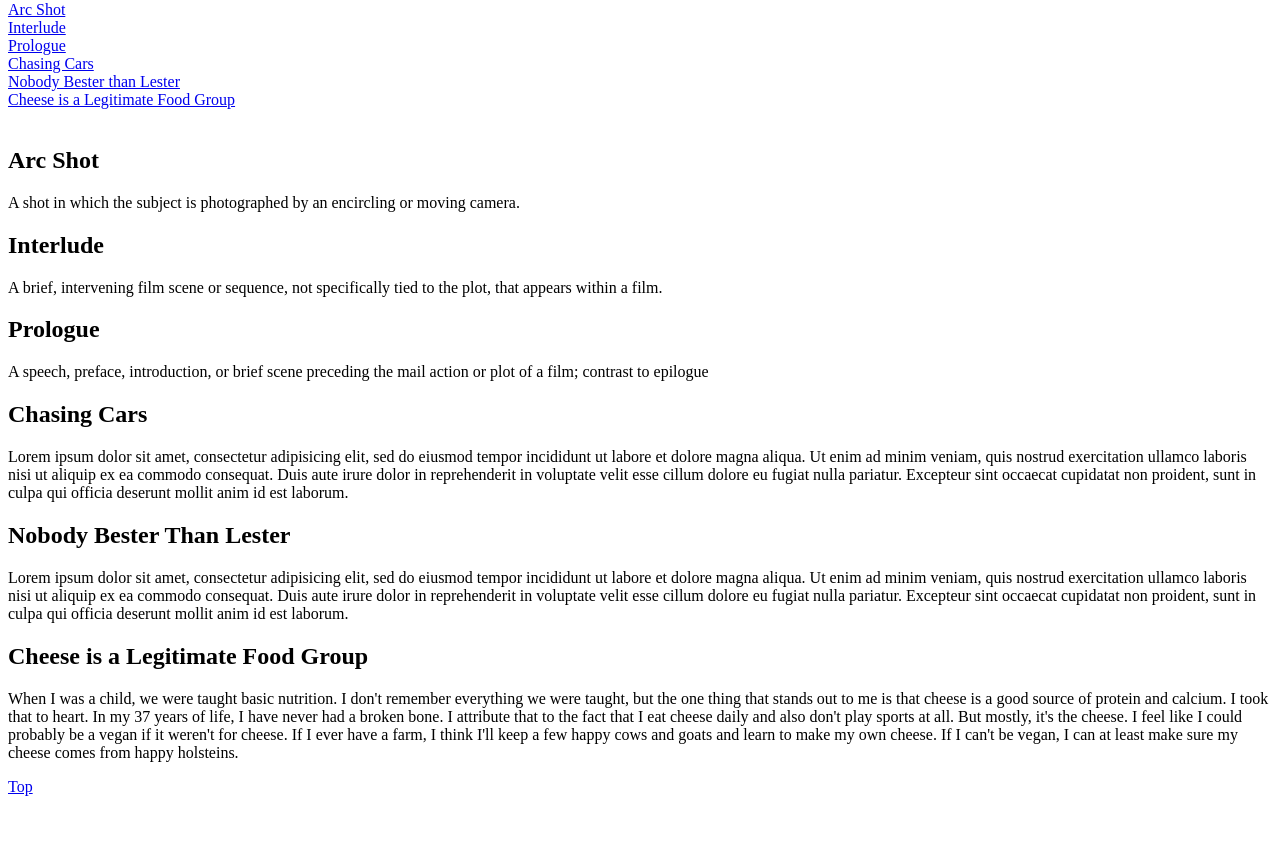
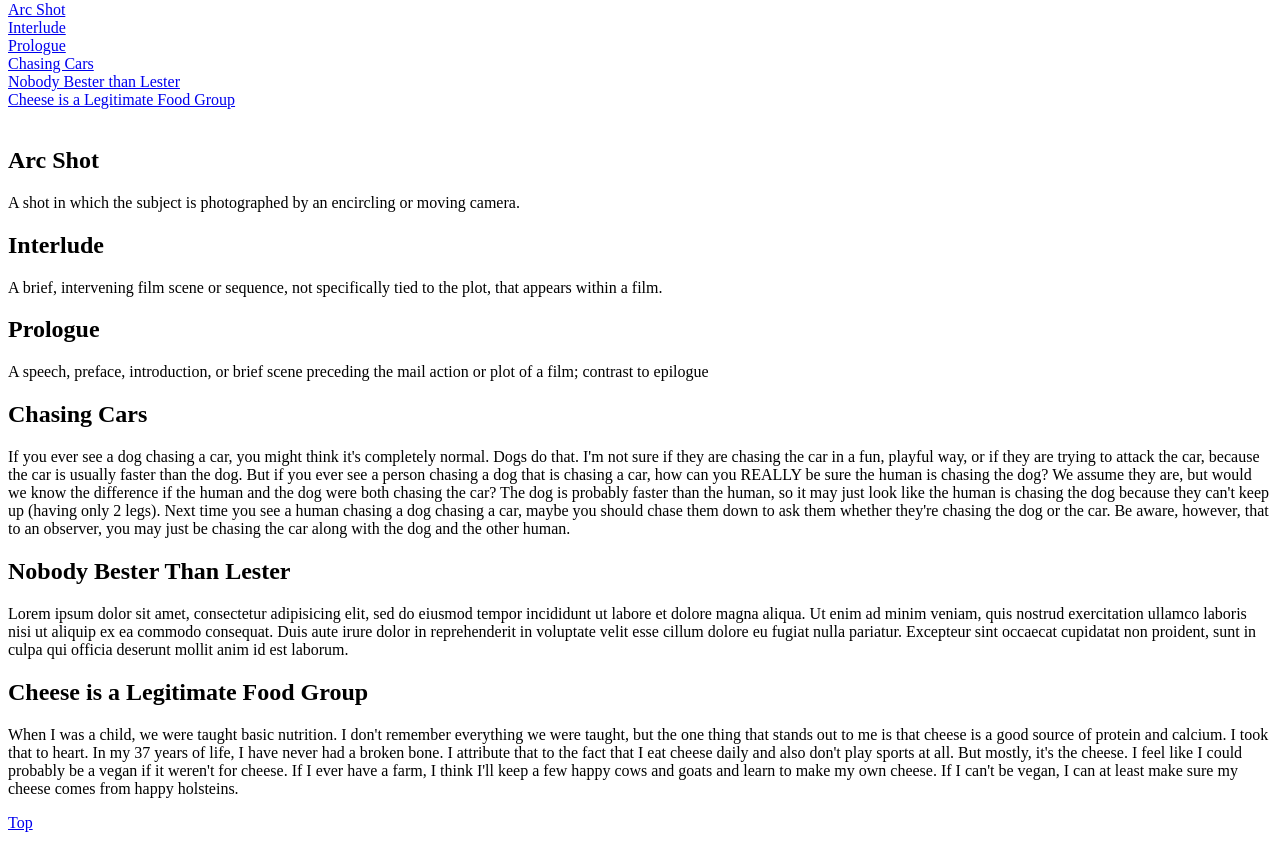
Before and after one commit to Dkeown/Jump-Links, a plain HTML site: page index.html in a window 1280 px wide. Shown: the part 79-927 px from the top of the page. Before the commit the page ends 891 px from the top, so only its background shows below. Drawn offline with Linux system fonts and the light colour scheme.

Commit message:
Edited for Chasing Cars dilemma

```diff
--- a/index.html
+++ b/index.html
@@ -26,7 +26,7 @@
     <h2 id="prologue">Prologue</h2>
       <p>A speech, preface, introduction, or brief scene preceding the mail action or plot of a film; contrast to epilogue</p>
     <h2 id="chasing_cars">Chasing Cars</h2>
-      <p>Lorem ipsum dolor sit amet, consectetur adipisicing elit, sed do eiusmod tempor incididunt ut labore et dolore magna aliqua. Ut enim ad minim veniam, quis nostrud exercitation ullamco laboris nisi ut aliquip ex ea commodo consequat. Duis aute irure dolor in reprehenderit in voluptate velit esse cillum dolore eu fugiat nulla pariatur. Excepteur sint occaecat cupidatat non proident, sunt in culpa qui officia deserunt mollit anim id est laborum.</p>
+      <p>If you ever see a dog chasing a car, you might think it's completely normal. Dogs do that. I'm not sure if they are chasing the car in a fun, playful way, or if they are trying to attack the car, because the car is usually faster than the dog. But if you ever see a person chasing a dog that is chasing a car, how can you REALLY be sure the human is chasing the dog? We assume they are, but would we know the difference if the human and the dog were both chasing the car? The dog is probably faster than the human, so it may just look like the human is chasing the dog because they can't keep up (having only 2 legs). Next time you see a human chasing a dog chasing a car, maybe you should chase them down to ask them whether they're chasing the dog or the car. Be aware, however, that to an observer, you may just be chasing the car along with the dog and the other human.</p>
     <h2 id="lester">Nobody Bester Than Lester</h2>
       <p>Lorem ipsum dolor sit amet, consectetur adipisicing elit, sed do eiusmod tempor incididunt ut labore et dolore magna aliqua. Ut enim ad minim veniam, quis nostrud exercitation ullamco laboris nisi ut aliquip ex ea commodo consequat. Duis aute irure dolor in reprehenderit in voluptate velit esse cillum dolore eu fugiat nulla pariatur. Excepteur sint occaecat cupidatat non proident, sunt in culpa qui officia deserunt mollit anim id est laborum.</p>
     <h2 id="cheese">Cheese is a Legitimate Food Group</h2>
```
